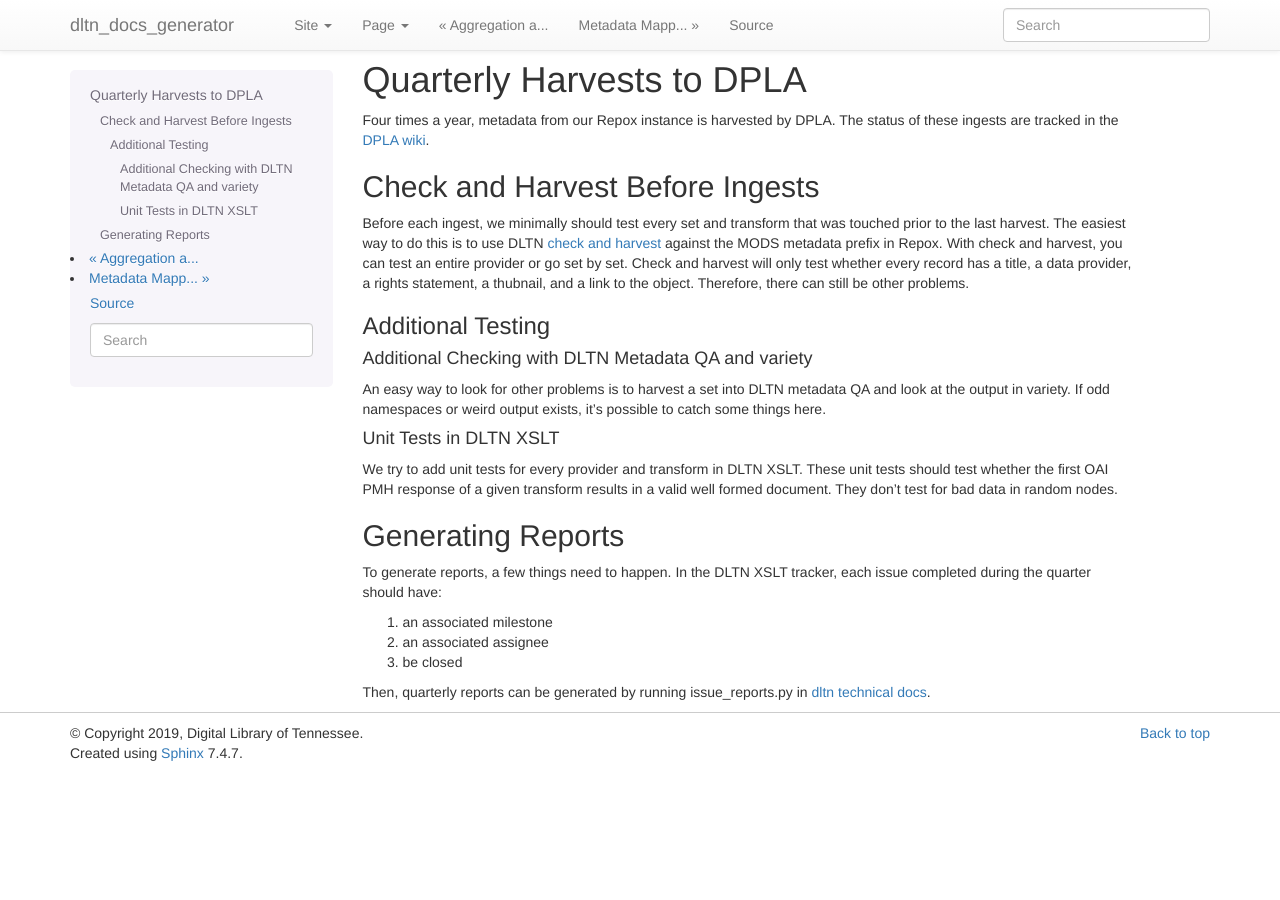
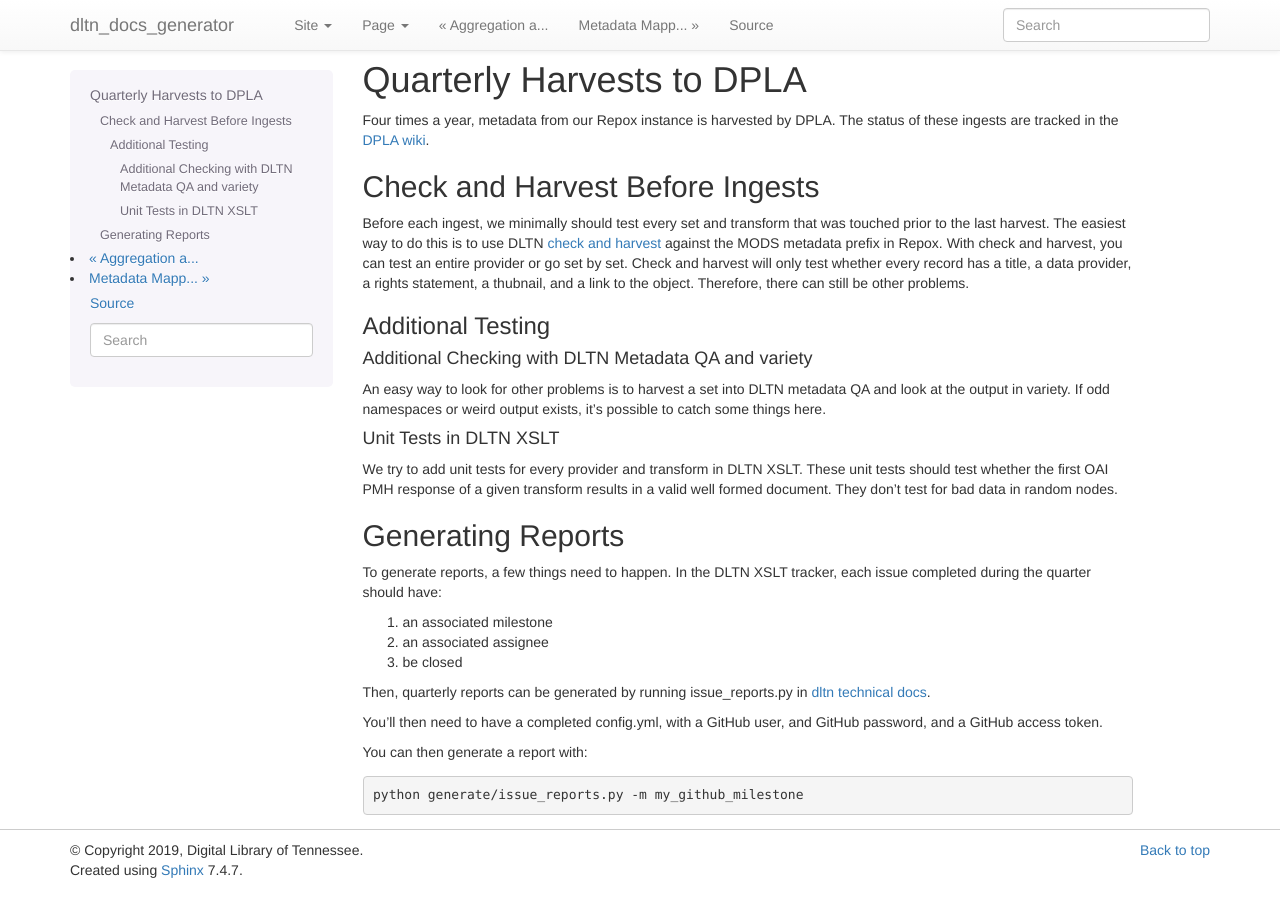
Before and after one commit to DigitalLibraryofTennessee/dltn_docs_generator, a Sphinx documentation site: the page built from docs/procedures/dpla_harvests.rst, in a window 1280 px wide. Built offline with Sphinx 7.4.7, drawn with Linux system fonts in a browser that asks for light colours; pages that are not in the unit, such as notebooks, are missing from menus.

Commit message:
Add report generation instructions.

```diff
--- a/docs/procedures/dpla_harvests.rst
+++ b/docs/procedures/dpla_harvests.rst
@@ -44,3 +44,11 @@ should have:
 
 Then, quarterly reports can be generated by running issue_reports.py in
 `dltn technical docs <https://github.com/DigitalLibraryofTennessee/dltn_docs_generator>`_.
+
+You'll then need to have a completed config.yml, with a GitHub user, and GitHub password, and a GitHub access token.
+
+You can then generate a report with:
+
+.. code-block:: sh
+
+    python generate/issue_reports.py -m my_github_milestone
```
Also changed, not shown: docs/quarterly_harvests.rst (+8 -0 lines).
